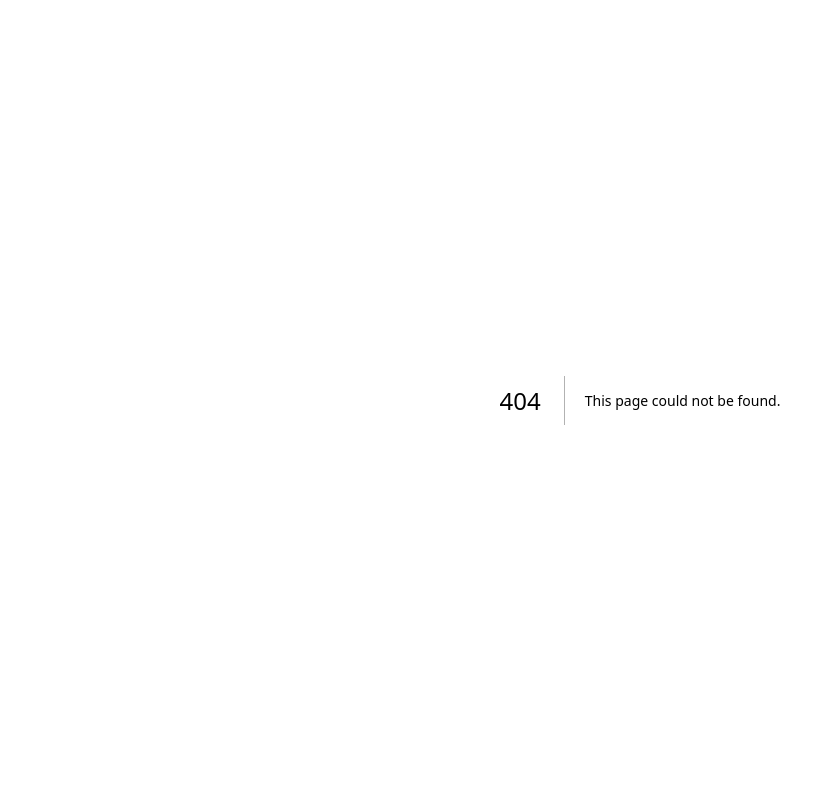
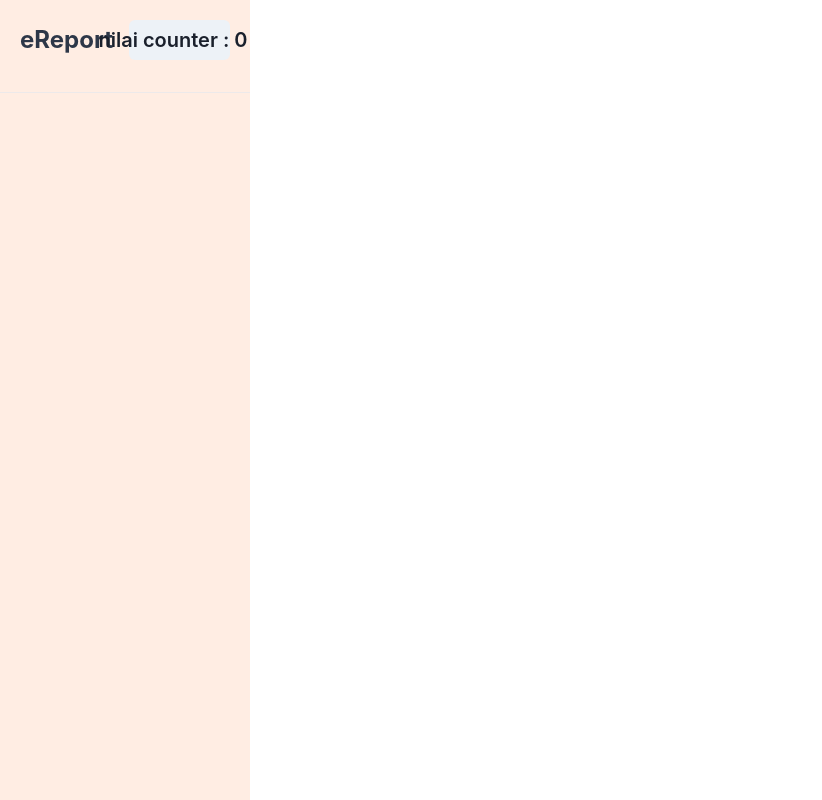
Before and after one commit to donny17-bit/asm-frontend, a Next.js app: page /main in a window 1280 px wide. Before the commit this address had no page. Shown: the whole page, without its empty margins (0-822 px from the left). Built offline with nearby package versions, Linux system fonts and the light colour scheme.

Commit message:
react hook not working

```diff
--- a/app/components/filter/filter.tsx
+++ b/app/components/filter/filter.tsx
@@ -34,9 +34,10 @@ export default function Filter() {
       h="fit-content"
       // maxW={[null, null, null, "50vw", "50vw", "83vw"]}
       //   h={"100px"}
-      p="20px"
+      px="10px"
+      py="10px"
     >
-      <Text fontSize={"20"} fontWeight={"semibold"}>
+      <Text fontSize={"20"} fontWeight={"semibold"} ps="10px">
         Filter
       </Text>
       <FormControl>
--- /dev/null
+++ b/app/components/sideBarDemo/sidebar.tsx
@@ -0,0 +1,96 @@
+"use client";
+
+import { useState } from "react";
+
+import {
+  VStack,
+  Text,
+  Button,
+  Icon,
+  Spacer,
+  Box,
+  Divider,
+  HStack,
+} from "@chakra-ui/react";
+import { HiOutlineNewspaper } from "react-icons/hi2";
+import { VscGraph } from "react-icons/vsc";
+import { GrMoney } from "react-icons/gr";
+import { PiSignOutLight } from "react-icons/pi";
+import { GoHome } from "react-icons/go";
+import { BsArrowBarLeft } from "react-icons/bs";
+import { LuArrowLeftFromLine } from "react-icons/lu";
+
+// type min = {
+//   isOpen: boolean;
+//   toggleBar: any;
+// };
+
+export default function Sidebar() {
+  const [isOpen, setIsOpen] = useState(true);
+
+  const toggleSidebar = (e) => {
+    setIsOpen(!isOpen);
+    console.log(e);
+    console.log(isOpen);
+  };
+
+  return (
+    <>
+      <VStack
+        p="0"
+        // border="1px"
+        // borderColor="gray.200"
+        py="5"
+        // w={[null, null, "30vw", "15vw"]}
+        h="100vh"
+        // boxShadow={"xl"}
+        // bgColor={"#fc9356"}
+        bgColor={"#ffede3"}
+        // bgColor={"white"}
+        // bgGradient="linear(to-b, #fc9356, #ffede3)"
+        width={isOpen ? [null, null, "30vw", "15vw"] : "50px"}
+        transition="width 0.3s"
+      >
+        <VStack
+          pb="5"
+          w="inherit"
+          // w={[null, null, "30vw", "15vw"]}
+          h="100vh"
+          spacing="3"
+          // color={"#F6F7F9"}
+        >
+          <HStack w="100%" pb="5" px="5">
+            {/* logo */}
+            <Text
+              w={"90%"}
+              fontSize="2xl"
+              fontWeight="bold"
+              textAlign={"left"}
+              color="gray.700"
+            >
+              eReport
+            </Text>
+            <Spacer />
+            {/* hide button */}
+            <Button
+              onClick={(e) => toggleSidebar(e)}
+              fontSize={"20"}
+              // border={"1px solid black"}
+              py={"3px"}
+              pl={"3px"}
+              mr={"0px"}
+              _hover={{ cursor: "pointer", color: "#FE5E37" }}
+            >
+              <LuArrowLeftFromLine />
+            </Button>
+          </HStack>
+          <Divider
+            color={"gray.400"}
+            bgColor={"gray.400"}
+            // border={"1px"}
+          />
+        </VStack>
+      </VStack>
+    </>
+  );
+}
--- /dev/null
+++ b/app/main/page.tsx
@@ -0,0 +1,105 @@
+"use client";
+
+import React, { useState } from "react";
+
+import {
+  Flex,
+  VStack,
+  Text,
+  Button,
+  Icon,
+  Spacer,
+  Box,
+  Divider,
+  HStack,
+} from "@chakra-ui/react";
+import Sidebar from "../components/sideBarDemo/sidebar";
+import { HiOutlineNewspaper } from "react-icons/hi2";
+import { VscGraph } from "react-icons/vsc";
+import { GrMoney } from "react-icons/gr";
+import { PiSignOutLight } from "react-icons/pi";
+import { GoHome } from "react-icons/go";
+import { BsArrowBarLeft } from "react-icons/bs";
+import { LuArrowLeftFromLine } from "react-icons/lu";
+
+export default function Main() {
+  const [counter, setCounter] = useState(0);
+  //   const [isOpen, setIsOpen] = useState(true);
+
+  //   const toggleSidebar = () => {
+  //     setIsOpen(!isOpen);
+  //     console.log(isOpen);
+  //     // console.log(e);
+  //   };
+
+  const toggleCounter = () => {
+    setCounter(counter + 1);
+    console.log(counter);
+    // console.log(e);
+  };
+
+  return (
+    <Flex>
+      <VStack
+        p="0"
+        // border="1px"
+        // borderColor="gray.200"
+        py="5"
+        // w={[null, null, "30vw", "15vw"]}
+        h="100vh"
+        // boxShadow={"xl"}
+        // bgColor={"#fc9356"}
+        bgColor={"#ffede3"}
+        // bgColor={"white"}
+        // bgGradient="linear(to-b, #fc9356, #ffede3)"
+        // width={isOpen ? "250px" : "50px"}
+        w="250px"
+        // transition="width 0.3s"
+      >
+        <VStack
+          pb="5"
+          w="inherit"
+          // w={[null, null, "30vw", "15vw"]}
+          h="100vh"
+          spacing="3"
+          // color={"#F6F7F9"}
+        >
+          <HStack w="100%" pb="5" px="5">
+            {/* logo */}
+            <Text
+              w={"90%"}
+              fontSize="2xl"
+              fontWeight="bold"
+              textAlign={"left"}
+              color="gray.700"
+            >
+              eReport
+            </Text>
+            <Spacer />
+            {/* hide button */}
+            <Button
+              fontSize={"20"}
+              // border={"1px solid black"}
+              py={"3px"}
+              pl={"3px"}
+              mr={"0px"}
+              //   _hover={{ cursor: "pointer", color: "#FE5E37" }}
+              onClick={() => {
+                setCounter(counter + 1);
+              }}
+            >
+              {/* <Text>nilai isOpen : {isOpen}</Text> */}
+              <Text>nilai counter : {counter}</Text>
+              <LuArrowLeftFromLine />
+            </Button>
+          </HStack>
+          <Divider
+            color={"gray.400"}
+            bgColor={"gray.400"}
+            // border={"1px"}
+          />
+        </VStack>
+      </VStack>
+    </Flex>
+  );
+}
```
Also changed, not shown: app/components/sidebar/sidebar.tsx (+29 -7 lines).
